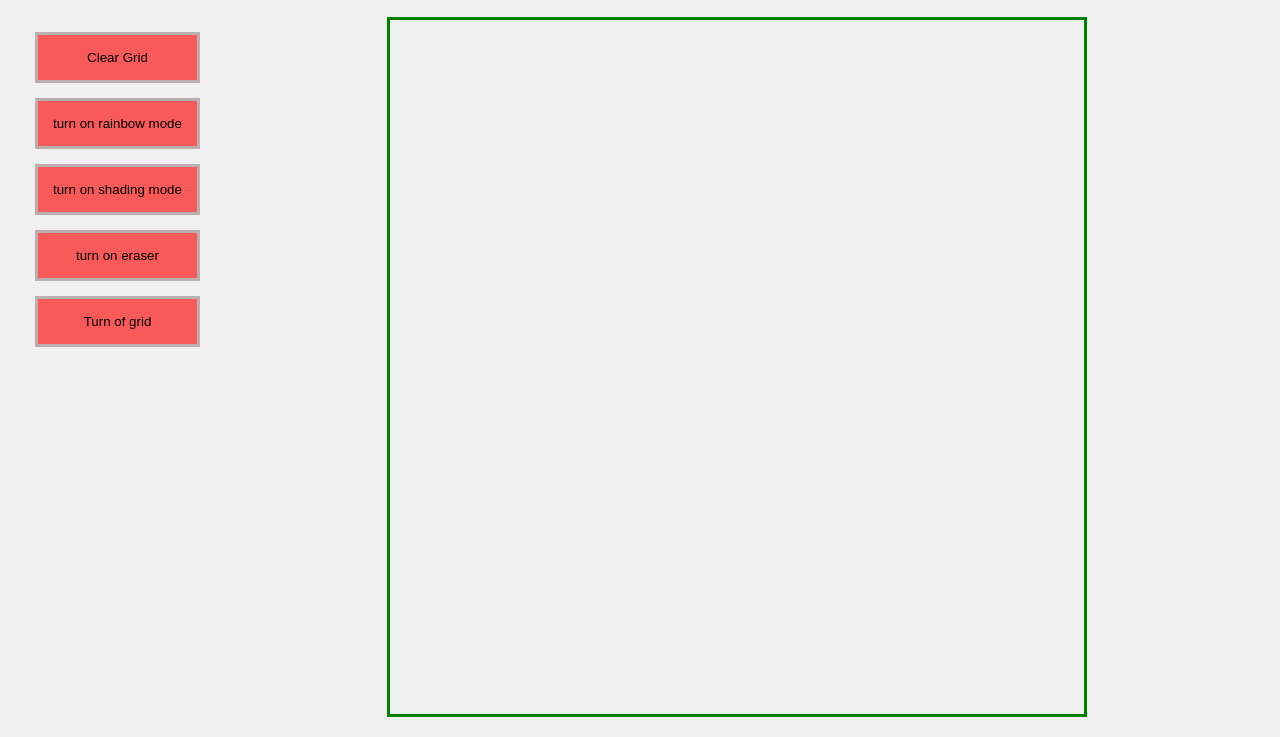
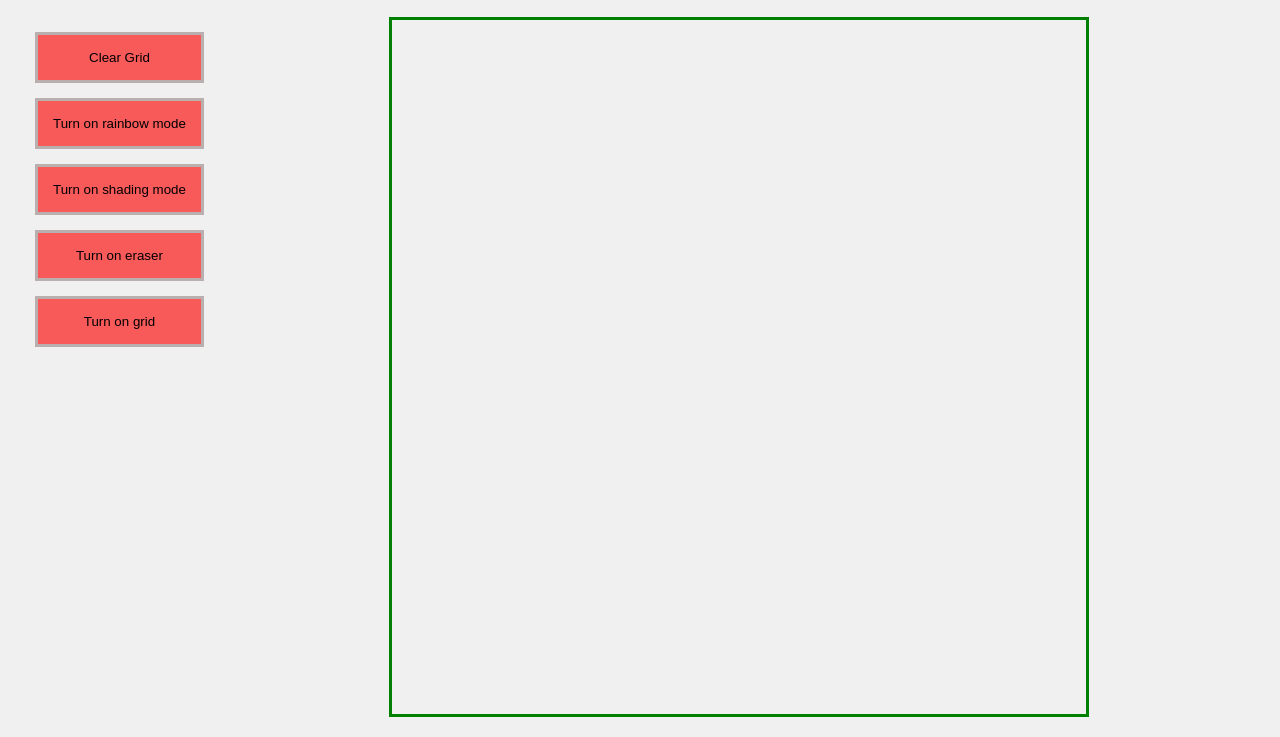
Before and after one commit to forssst/Project-Etch-a-Sketch, a plain HTML site: page index.html in a window 1280 px wide. Both pictures are taken after a click on the button "Turn of grid". Shown: the part 135-872 px from the top of the page. Drawn offline with Linux system fonts and the light colour scheme.

Commit message:
buttons change text depending on their status

```diff
--- a/index.html
+++ b/index.html
@@ -18,9 +18,9 @@
     <div class="grid">
         <div class="buttons">
             <button class="clearGridBut">Clear Grid</button>
-            <button class="rainbowModeBut">turn on rainbow mode</button>
-            <button class="shadingModeBut">turn on shading mode</button>
-            <button class="eraserBut">turn on eraser</button>
+            <button class="rainbowModeBut">Turn on rainbow mode</button>
+            <button class="shadingModeBut">Turn on shading mode</button>
+            <button class="eraserBut">Turn on eraser</button>
             <button class="gridBut">Turn of grid</button>
         </div>
         <div class="plane">
--- a/script.js
+++ b/script.js
@@ -24,11 +24,10 @@ function createGrid() {
         plane.innerHTML += `<div class="box"></div>`;
       }
 
-    // DIVISING BOXES INTO MATCHING SQUARES
     const box = document.querySelectorAll(".box");
         box.forEach(boxs => {
           boxs.style.width = `calc(100% / ${inputVal.value})`;
-      /// HOVER
+
           boxs.addEventListener("mouseover", (e) => {
             if (rainbowMode == false && shadingMode == false && eraser == false) {
               e.target.style.background = 'rgba(0, 0, 0, 0.99)'
@@ -52,11 +51,6 @@ function createGrid() {
               e.target.style.background = `rgba(0, 0, 0, ${rgbaAlpha + 0.09})`
             }
           }
-
-
-
-
-
       })
     })
   }
@@ -95,9 +89,11 @@ function turnRainbowMode() {
   if (rainbowMode == false) {
     rainbowMode = true;
     rainbowModeBut.style.background = 'rgba(95, 236, 39, 0.99)'
+    rainbowModeBut.innerHTML = 'Turn off rainbow mode'
   } else if (rainbowMode == true) {
     rainbowMode = false
     rainbowModeBut.style.background = 'rgba(248, 88, 88, 0.99)'
+    rainbowModeBut.innerHTML = 'Turn on rainbow mode'
   }
 }
 
@@ -106,9 +102,13 @@ function turnShadingMode() {
   if (shadingMode == false) {
     shadingMode = true;
     shadingModeBut.style.background = 'rgba(95, 236, 39, 0.99)'
+    shadingModeBut.innerHTML = "Turn off shading mode"
   } else if (shadingMode == true) {
     shadingMode = false;
     shadingModeBut.style.background = 'rgba(248, 88, 88, 0.99)'
+    shadingModeBut.innerHTML = "Turn on shading mode"
+
+
   }
 }
 
@@ -117,9 +117,11 @@ function turnEraser() {
   if (eraser == false) {
     eraser = true;
     eraserBut.style.background = 'rgba(95, 236, 39, 0.99)'
+    eraserBut.innerHTML = 'Turn off eraser'
   } else if (eraser == true) {
     eraser = false;
     eraserBut.style.background = 'rgba(248, 88, 88, 0.99)'
+    eraserBut.innerHTML = 'Turn on eraser'
   }
 }
 
@@ -128,9 +130,11 @@ function turnGrid() {
   if (grid == false) {
     grid = true;
     gridBut.style.background = 'rgba(95, 236, 39, 0.99)'
+    gridBut.innerHTML = 'Turn off grid'
   } else if (grid == true) {
     grid = false
     gridBut.style.background = 'rgba(248, 88, 88, 0.99)'
+    gridBut.innerHTML = 'Turn on grid'
   }
 
   visableGrid()
@@ -162,17 +166,6 @@ function visableGrid() {
   const box = document.querySelectorAll(".box");
   box.forEach(boxs => {
       grid == true ? boxs.style.border = '1px solid rgba(0, 0, 0, 1)'  : boxs.style.border = '0px solid rgba(255, 255, 255, 0)';
-      // if (grid == true) {
-      //   boxs.style.border = '1px solid rgba(255, 255, 255, 0)';
-      // }
-
-
-    // if (grid == false) {
-    //   boxs.style.border = 'none'
-    // } else if (grid == true) {
-    //   boxs.style.border = '1px solid rgba(255, 255, 255, 0);'
-    //   console.log(boxs.style.border)
-    // }
   })
 
 }
@@ -196,10 +189,3 @@ function main() {
 }
 
 main();
-
-////////////////////// CO ZOSTAŁO
-// /// co zostało
-// wygląd trzeba ogarnąc
-// cieniowaine v/
-// gumke
-// i ogarac czemu takie lagi sa przy zmianie bo u innych nie ma a tak to geet
--- a/style.css
+++ b/style.css
@@ -60,13 +60,17 @@ body{
     background-color: black;
 }
 
+.gridBut {
+    background-color: rgba(95, 236, 39, 0.99);
+    padding: 15px;
+    border: 3px solid rgb(185, 175, 175);
+}
 
 
-.clearGridBut,.rainbowModeBut,.shadingModeBut,.eraserBut,.gridBut {
+
+.clearGridBut,.rainbowModeBut,.shadingModeBut,.eraserBut {
  padding: 15px;
  background-color: rgba(248, 88, 88, 0.99);
  border: 3px solid rgb(185, 175, 175);
- -webkit-box-shadow: 42px 44px 15px -29px rgba(66, 68, 90, 1);
-    -moz-box-shadow: 42px 44px 15px -29px rgba(66, 68, 90, 1);
-    box-shadow: 42px 44px 15px -29px rgba(66, 68, 90, 1);
+ box-shadow: 42px 44px 15px -29px rgba(66, 68, 90, 1);
 }
```
